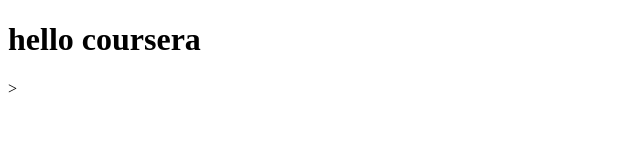
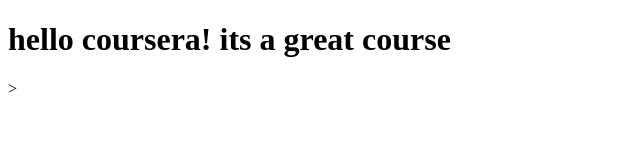
Before and after one commit to aprateeksisodia/coursera-text, a plain HTML site: page site/index.html in a window 1280 px wide. Shown: the whole page, without its empty margins (0-640 px from the left). Drawn offline with Linux system fonts and the light colour scheme.

Commit message:
small addition to our page.

```diff
--- a/site/index.html
+++ b/site/index.html
@@ -4,6 +4,6 @@
 	<title>Hello coursera</title>
 </head>
 <body>
-<h1>hello coursera</h1>>
+<h1>hello coursera! its a great course</h1>>
 </body>
 </html>
```
